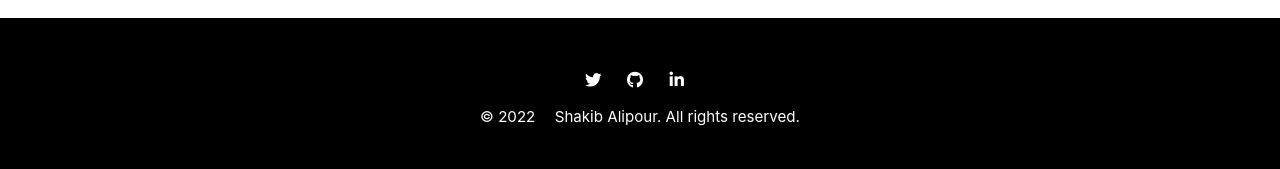
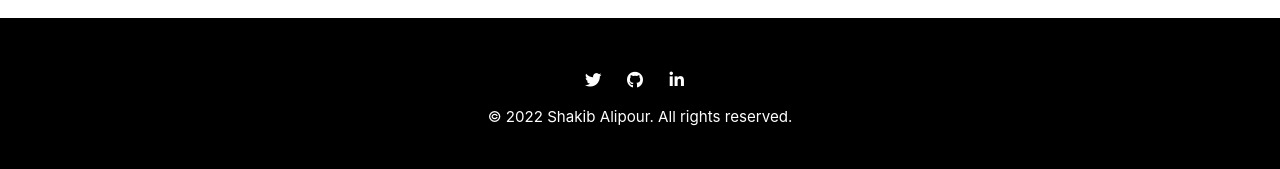
Before and after one commit to shkyb/shkyb.github.io, a Jekyll site: the page built from _posts/2022-01-01-Hello.md, in a window 1280 px wide. Shown: the part 995-1164 px from the top of the page. Built offline with Jekyll 4.4.1, drawn with Linux system fonts in a browser that asks for light colours; cached includes are drawn as plain includes.

Commit message:
footer copyright link removed

```diff
--- a/_includes/footer.html
+++ b/_includes/footer.html
@@ -19,7 +19,7 @@
   </ul>
 </div>
 
-<div class="page__footer-copyright">&copy; {{ site.time | date: '%Y' }} <a href="{{ '/' | relative_url }}" rel="nofollow noopener noreferrer"><i class="{{ link.icon | default: 'fas fa-link' }}" aria-hidden="true"></i>{{ site.name | default: site.title }}</a>. All rights reserved.</div>
+<div class="page__footer-copyright">&copy; {{ site.time | date: '%Y' }} {{ site.name | default: site.title }}. All rights reserved.</div>
 
 <!-- original footer
   <div class="page__footer-copyright">&copy; {{ site.time | date: '%Y' }} {{ site.name | default: site.title }}. {{ site.data.ui-text[site.locale].powered_by | default: "Powered by" }} <a href="https://jekyllrb.com" rel="nofollow">Jekyll</a> &amp; <a href="https://mademistakes.com/work/minimal-mistakes-jekyll-theme/" rel="nofollow">Minimal Mistakes</a>.</div>
```
